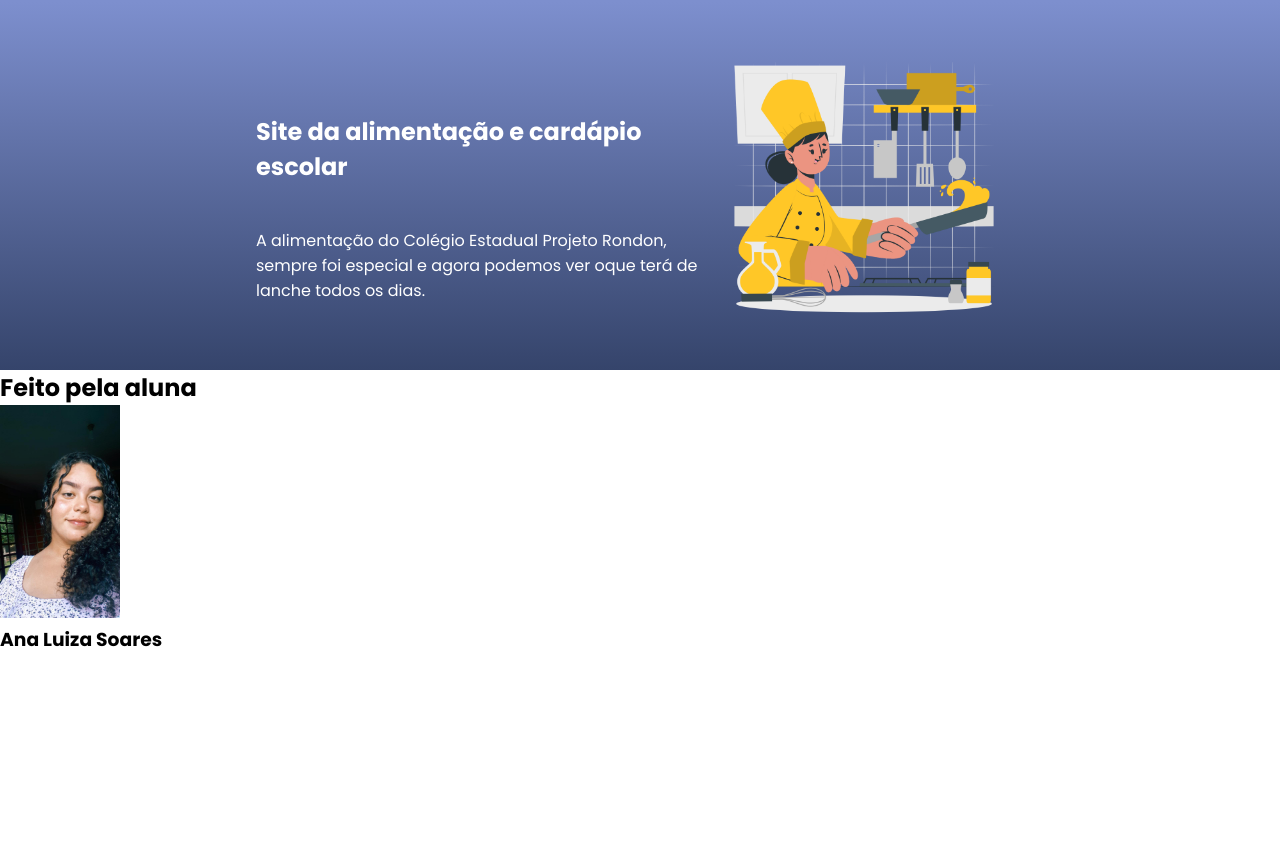
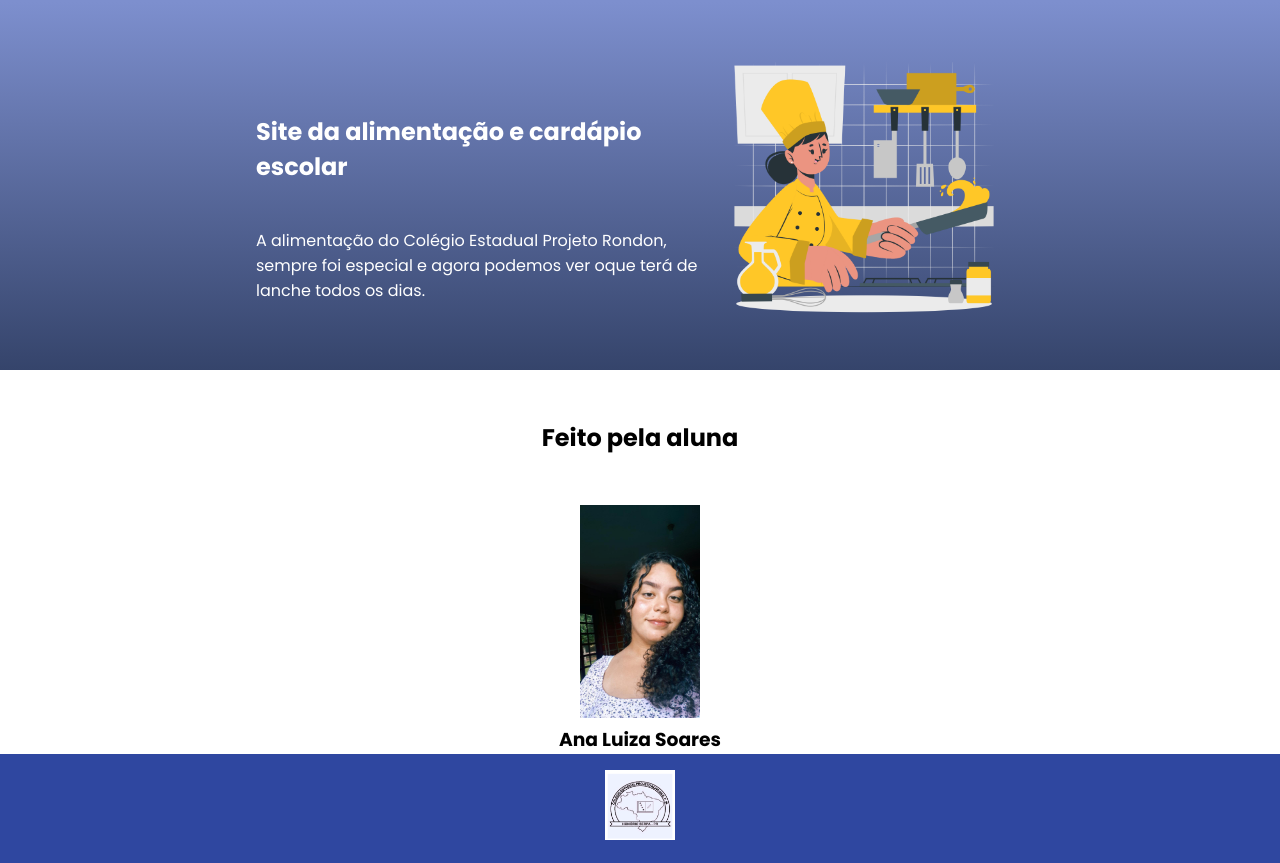
Before and after one commit to luizasoaresana/site-criativo-anacerto, a plain HTML site: page index.html in a window 1280 px wide. Shown: the part 174-1037 px from the top of the page. Before the commit the page ends 828 px from the top, so only its background shows below. Drawn offline with Linux system fonts and the light colour scheme.

Commit message:
16-06-2023-16:45

```diff
--- a/index.html
+++ b/index.html
@@ -20,6 +20,7 @@
     </ul>
     </header>
     <section class="escola">
+      <div class="estudante-todos"></div>
         <div class="escola-div-conteudo">
             <h2 class="escola-titulo">Site da alimentação e cardápio escolar</h2>
        <p class="escola-texto-um">A alimentação do Colégio Estadual Projeto Rondon, sempre foi especial e agora podemos ver oque terá de lanche todos os dias.</p>
@@ -29,11 +30,15 @@
 
     <section class="estudantes">
         <h2 class="estudante-titulo"> Feito pela aluna</h2>
-        <div class="estudante-div"></div>
+        <div class="estudante-div">
         <img class="estudante-imagem" src="ANA.jpg" alt="foto da ana">
         <h3 class="estudante-nome">Ana Luiza Soares</h3>
-
     </div>
     </section>
+
+    <footer class="rodape">
+        <img class="rodape-imagem" src="colegio.png" alt="imagem do colegio">
+
+    </footer>
 </body>
 </html>
--- a/style.css
+++ b/style.css
@@ -48,6 +48,22 @@ body{
 .estudante-imagem{
  width: 120px;
 }
+
 .estudante-div{
+    text-align:center;
+}
+
+.estudante-titulo{
+    text-align: center;
+    padding: 50px;
+}
+
+.rodape{
+    background-color: #2F47A0;
     text-align: center;
 }
+
+.rodape-imagem{
+    height: 70px;
+    padding: 16px 0;
+}
```
